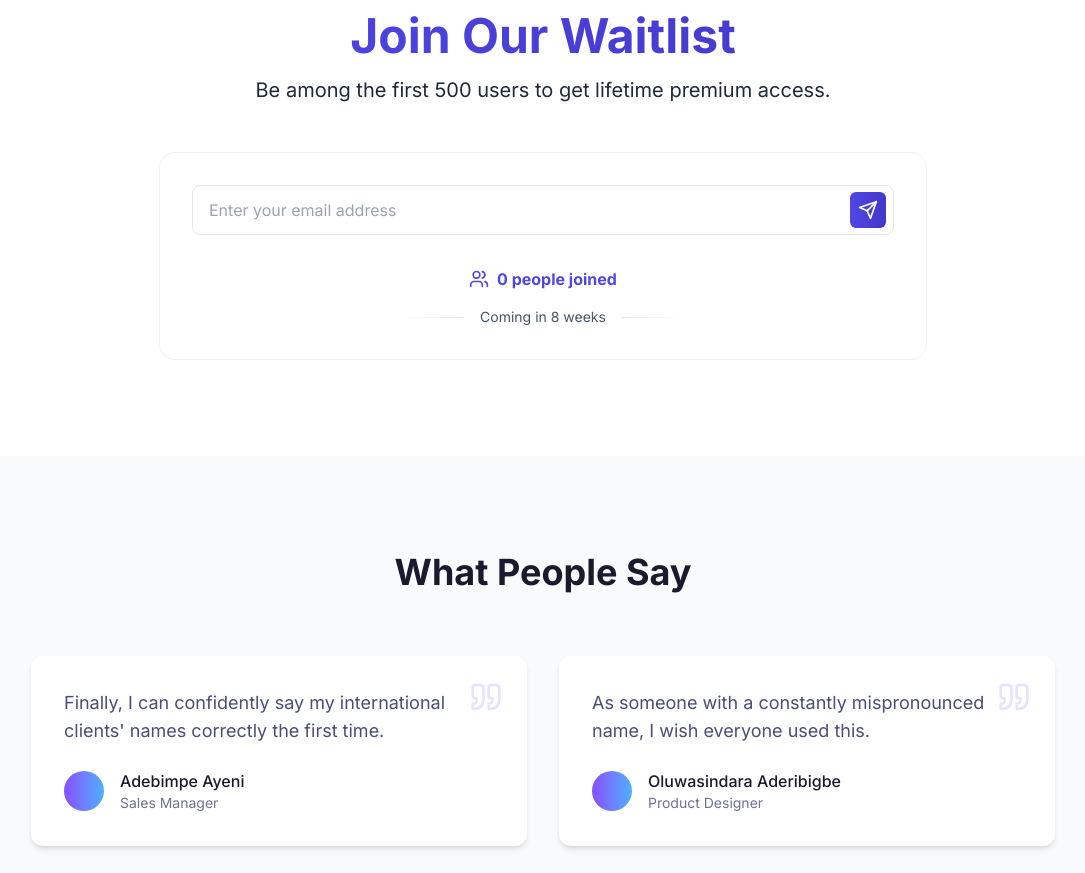
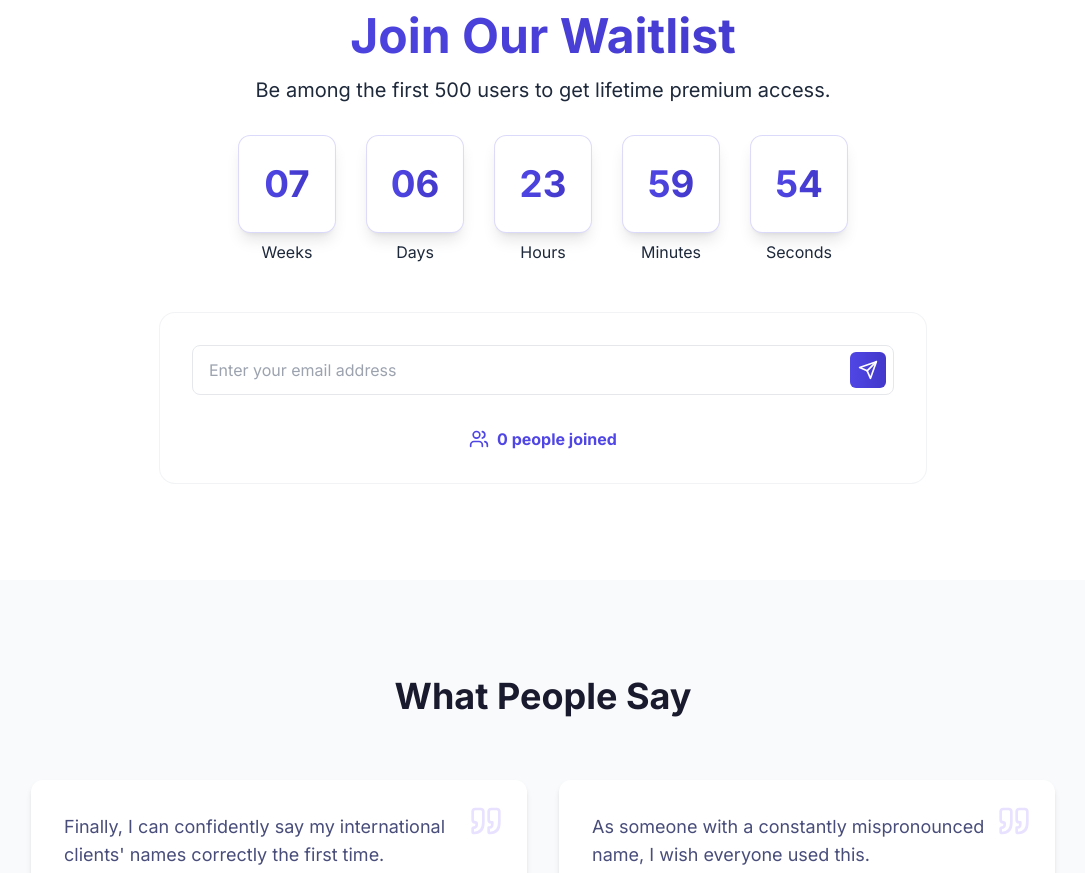
Before and after one commit to Hrhcoolshegs/sayitai, a React (Vite) app: page / in a window 1280 px wide. Shown: the part 1640-2513 px from the top of the page, without its empty margins (97-1182 px from the left). Built offline with nearby package versions, Linux system fonts and the light colour scheme; no server answers; the database is empty.

Commit message:
Add animated countdown timer

```diff
--- /dev/null
+++ b/src/components/CountdownTimer.tsx
@@ -0,0 +1,74 @@
+import React, { useState, useEffect } from 'react';
+import { motion } from 'framer-motion';
+
+const CountdownTimer: React.FC = () => {
+  const [timeLeft, setTimeLeft] = useState({
+    weeks: 0,
+    days: 0,
+    hours: 0,
+    minutes: 0,
+    seconds: 0
+  });
+
+  useEffect(() => {
+    const targetDate = new Date();
+    targetDate.setDate(targetDate.getDate() + 56); // 8 weeks from now
+
+    const calculateTimeLeft = () => {
+      const now = new Date().getTime();
+      const difference = targetDate.getTime() - now;
+
+      if (difference > 0) {
+        const weeks = Math.floor(difference / (1000 * 60 * 60 * 24 * 7));
+        const days = Math.floor((difference % (1000 * 60 * 60 * 24 * 7)) / (1000 * 60 * 60 * 24));
+        const hours = Math.floor((difference % (1000 * 60 * 60 * 24)) / (1000 * 60 * 60));
+        const minutes = Math.floor((difference % (1000 * 60 * 60)) / (1000 * 60));
+        const seconds = Math.floor((difference % (1000 * 60)) / 1000);
+
+        setTimeLeft({ weeks, days, hours, minutes, seconds });
+      }
+    };
+
+    calculateTimeLeft();
+    const timer = setInterval(calculateTimeLeft, 1000);
+
+    return () => clearInterval(timer);
+  }, []);
+
+  const timeUnits = [
+    { label: 'Weeks', value: timeLeft.weeks },
+    { label: 'Days', value: timeLeft.days },
+    { label: 'Hours', value: timeLeft.hours },
+    { label: 'Minutes', value: timeLeft.minutes },
+    { label: 'Seconds', value: timeLeft.seconds }
+  ];
+
+  return (
+    <div className="flex flex-wrap justify-center gap-4 xs:gap-6 md:gap-8">
+      {timeUnits.map((unit, index) => (
+        <motion.div
+          key={unit.label}
+          initial={{ scale: 0.9, opacity: 0 }}
+          animate={{ scale: 1, opacity: 1 }}
+          transition={{ delay: index * 0.1 }}
+          className="flex flex-col items-center"
+        >
+          <motion.div
+            animate={{ scale: [1, 1.1, 1] }}
+            transition={{ duration: 1, repeat: Infinity, repeatDelay: 1 }}
+            className="w-16 xs:w-20 md:w-24 h-16 xs:h-20 md:h-24 bg-white dark:bg-[#0F0F24] rounded-xl shadow-lg flex items-center justify-center border border-primary-light-from/20 dark:border-primary-dark-from/20"
+          >
+            <span className="text-2xl xs:text-3xl md:text-4xl font-bold gradient-text">
+              {String(unit.value).padStart(2, '0')}
+            </span>
+          </motion.div>
+          <span className="mt-2 text-sm xs:text-base text-text-light-secondary dark:text-text-dark-secondary">
+            {unit.label}
+          </span>
+        </motion.div>
+      ))}
+    </div>
+  );
+};
+
+export default CountdownTimer;
--- a/src/components/Waitlist.tsx
+++ b/src/components/Waitlist.tsx
@@ -4,6 +4,7 @@ import { Send, Users, PartyPopper } from 'lucide-react';
 import { addEmailToWaitlist, getWaitlistCount } from '../supabase/client';
 import toast from 'react-hot-toast';
 import confetti from 'canvas-confetti';
+import CountdownTimer from './CountdownTimer';
 
 const Waitlist: React.FC = () => {
   const [email, setEmail] = useState('');
@@ -89,13 +90,22 @@ const Waitlist: React.FC = () => {
               Join Our Waitlist
             </motion.h2>
             <motion.p
-              className="text-xl text-text-light-secondary dark:text-text-dark-secondary"
+              className="text-xl text-text-light-secondary dark:text-text-dark-secondary mb-8"
               initial={{ opacity: 0, y: 20 }}
               whileInView={{ opacity: 1, y: 0 }}
               transition={{ duration: 0.6, delay: 0.2 }}
             >
               Be among the first 500 users to get lifetime premium access.
             </motion.p>
+
+            <motion.div
+              initial={{ opacity: 0, y: 20 }}
+              whileInView={{ opacity: 1, y: 0 }}
+              transition={{ duration: 0.6, delay: 0.3 }}
+              className="mb-12"
+            >
+              <CountdownTimer />
+            </motion.div>
           </div>
 
           <AnimatePresence mode="wait">
@@ -156,13 +166,6 @@ const Waitlist: React.FC = () => {
                     <Users className="w-5 h-5" />
                     <span className="font-semibold">{waitlistCount} people joined</span>
                   </div>
-                  <div className="flex items-center">
-                    <div className="h-px w-16 bg-gradient-to-r from-transparent to-gray-200 dark:to-gray-700"></div>
-                    <div className="mx-4 text-sm text-text-light-tertiary dark:text-text-dark-tertiary">
-                      Coming in 8 weeks
-                    </div>
-                    <div className="h-px w-16 bg-gradient-to-r from-gray-200 dark:from-gray-700 to-transparent"></div>
-                  </div>
                 </div>
               </motion.div>
             )}
```
